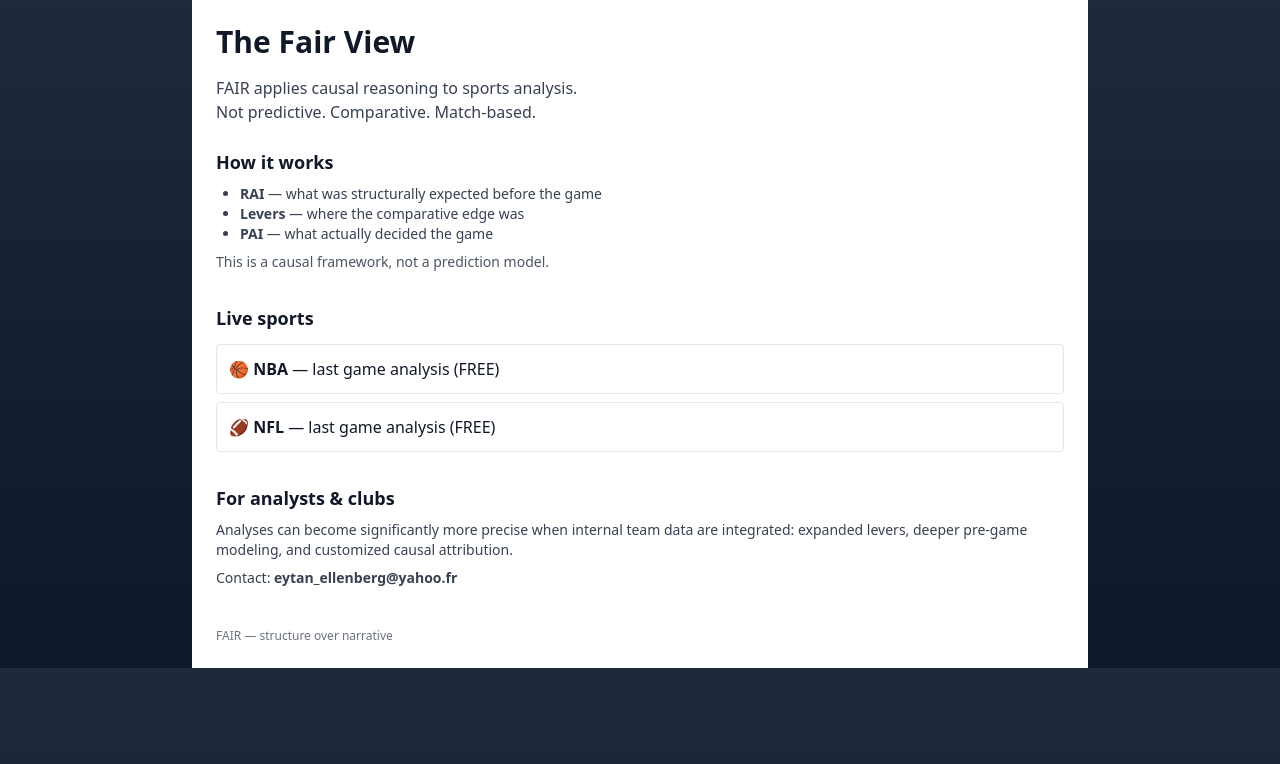
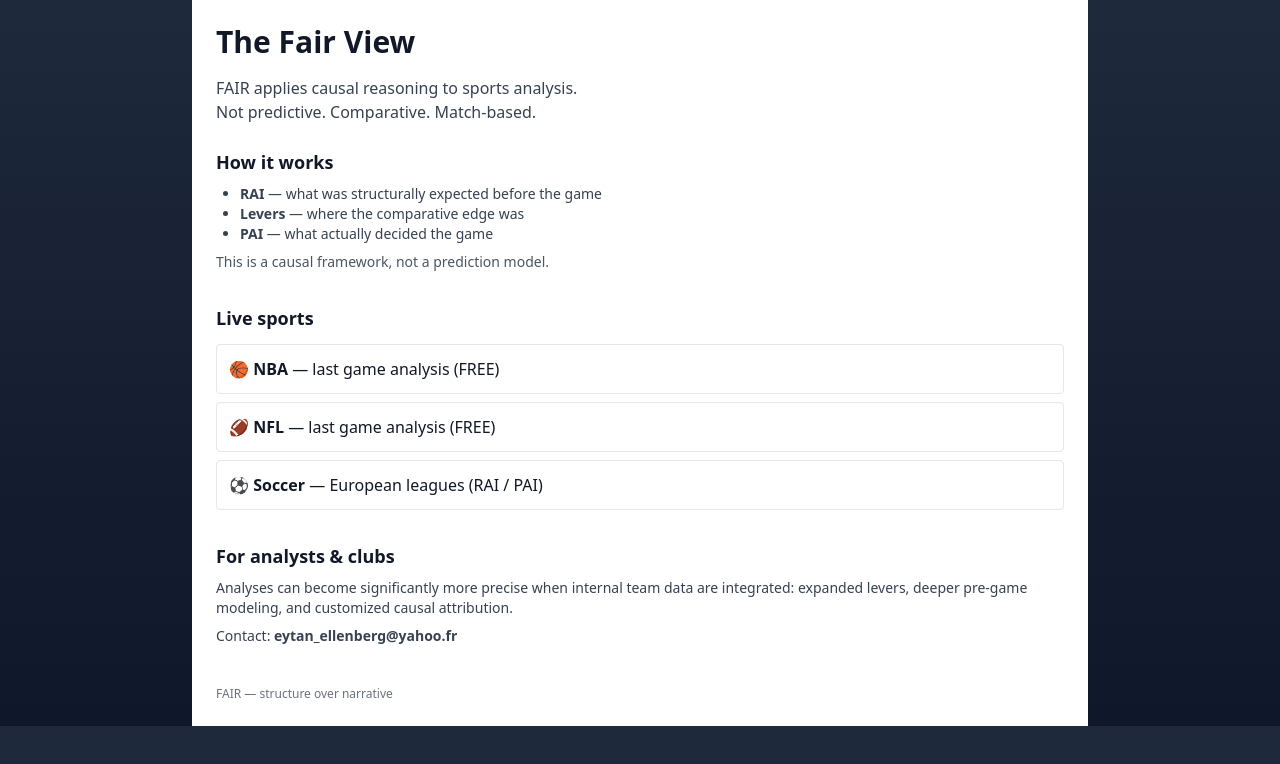
Before and after one commit to eytanellenberg/thefairview, a Next.js app: page / in a window 1280 px wide. Shown: the top 764 px of the page. Built offline with nearby package versions, Linux system fonts and the light colour scheme.

Commit message:
Update page.tsx

```diff
--- a/app/page.tsx
+++ b/app/page.tsx
@@ -53,6 +53,13 @@
           >
             🏈 <strong>NFL</strong> — last game analysis (FREE)
           </Link>
+
+          <Link
+            href="/soccer"
+            className="border rounded p-3 hover:bg-gray-50"
+          >
+            ⚽ <strong>Soccer</strong> — European leagues (RAI / PAI)
+          </Link>
         </div>
       </div>
 
```
